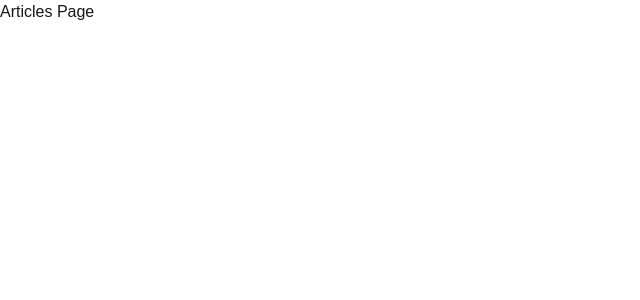
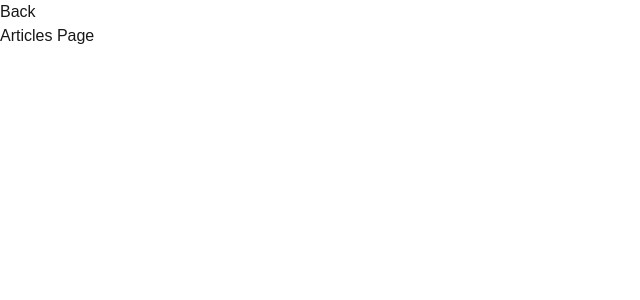
Before and after one commit to FHsm97/my-new-next-app, a Next.js app: page /articles in a window 1280 px wide. Shown: the top 300 px of the page, without its empty margins (0-640 px from the left). Built offline with nearby package versions, Linux system fonts and the light colour scheme.

Commit message:
S2-E11-permanent redirect-first way(permanentRedirect)

```diff
--- a/src/app/articles/page.tsx
+++ b/src/app/articles/page.tsx
@@ -1,8 +1,10 @@
+import Link from "next/link"
 
 
-export default function articlesPage() {
+export default function Page() {
     return (
         <>
+            <Link href='/'>Back</Link>
             <h1>Articles Page</h1>
         </>
     )
--- a/src/app/series/page.tsx
+++ b/src/app/series/page.tsx
@@ -1,12 +1,15 @@
 'use client'
 
 import Link from "next/link";
+import { permanentRedirect } from "next/navigation";
 import { useState } from "react";
 
 
 export default function SeriesPage() {
 
     const [name,setName]=useState('Fatemeh')
+
+    permanentRedirect('/articles')
 
     return (
         <>
```
